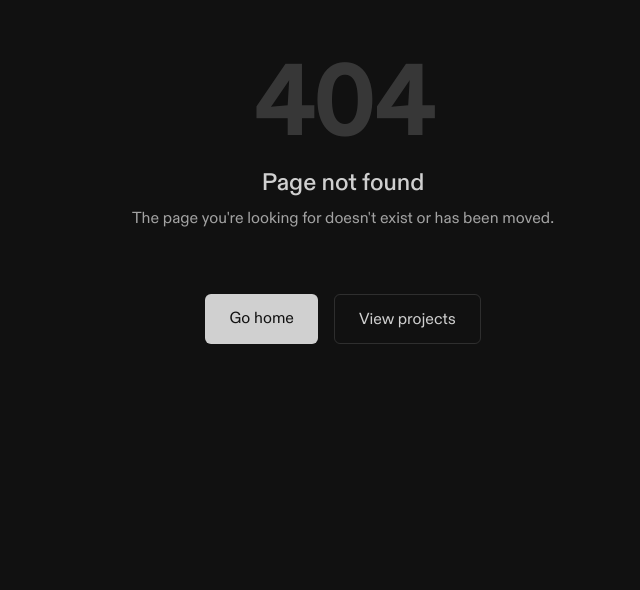
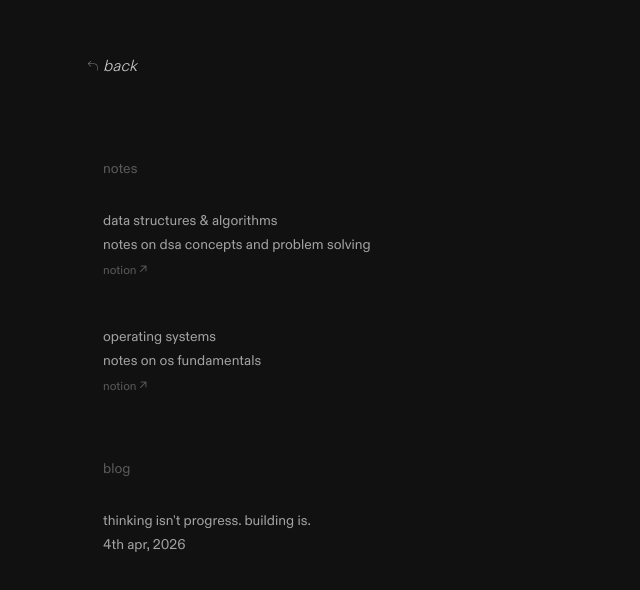
Before and after one commit to emmanuelotoo/portfolio, a Next.js app: page /thoughts in a window 1280 px wide. Before the commit this address had no page. Shown: the part 154-744 px from the top of the page, without its empty margins (297-937 px from the left). Built offline with nearby package versions, Linux system fonts and the light colour scheme.

Commit message:
feat: add Thoughts component to display notes and blog posts

```diff
--- /dev/null
+++ b/src/app/(routes)/thoughts/page.tsx
@@ -0,0 +1,85 @@
+"use client";
+import { motion } from "framer-motion";
+import Link from "next/link";
+import type { BlogPost } from "@/lib/blog-data";
+import { getAllPosts } from "@/lib/blog-data";
+
+const notes = [
+  {
+    title: "data structures & algorithms",
+    description: "notes on dsa concepts and problem solving",
+    href: "https://emmanuelotoo.notion.site/dsa-notes",
+  },
+  {
+    title: "operating systems",
+    description: "notes on os fundamentals",
+    href: "https://www.notion.so/emmanuelotoo/os-2bbf3e590c9280a199c8c607bb9676cb",
+  },
+];
+
+export default function Thoughts() {
+  const posts = getAllPosts();
+
+  return (
+    <div className="flex flex-col gap-12">
+      <section>
+        <h2 className="text-sm text-secondary-foreground/50 mb-4 px-4">
+          notes
+        </h2>
+        <motion.div className="relative flex flex-col gap-4">
+          {notes.map((note, index) => (
+            <motion.div
+              key={index}
+              className="relative z-10 flex flex-col gap-1 rounded-lg p-4 text-secondary-foreground hover:bg-surface/30 transition-colors"
+              whileHover={{ x: 4 }}
+              transition={{ duration: 0.2 }}
+            >
+              <h3 className="relative z-10 text-sm font-sm">{note.title}</h3>
+              {note.description && (
+                <p className="text-sm text-secondary-foreground relative z-10">
+                  {note.description}
+                </p>
+              )}
+              {note.href && (
+                <a
+                  href={note.href}
+                  target="_blank"
+                  rel="noopener noreferrer"
+                  className="text-xs text-secondary-foreground/50 hover:text-white transition-colors mt-1 w-fit"
+                >
+                  notion ↗
+                </a>
+              )}
+            </motion.div>
+          ))}
+        </motion.div>
+      </section>
+
+      <section>
+        <h2 className="text-sm text-secondary-foreground/50 mb-4 px-4">
+          blog
+        </h2>
+        <motion.div className="relative flex flex-col gap-4">
+          {posts.map((post: BlogPost) => (
+            <Link
+              key={post.slug}
+              href={`/thoughts/${post.slug}`}
+              className="block"
+            >
+              <motion.div
+                className="relative z-10 flex flex-col gap-1 rounded-lg p-4 text-secondary-foreground hover:bg-surface/30 transition-colors cursor-pointer"
+                whileHover={{ x: 4 }}
+                transition={{ duration: 0.2 }}
+              >
+                <h3 className="relative z-10 text-sm font-sm">{post.title}</h3>
+                <p className="text-sm text-secondary-foreground relative z-10">
+                  {post.date}
+                </p>
+              </motion.div>
+            </Link>
+          ))}
+        </motion.div>
+      </section>
+    </div>
+  );
+}
```
